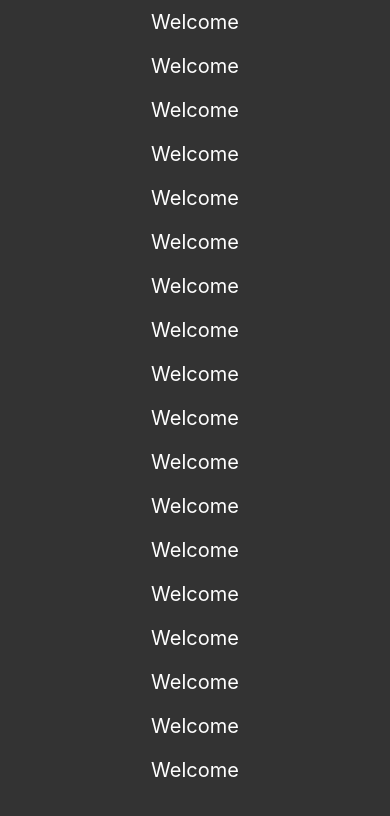
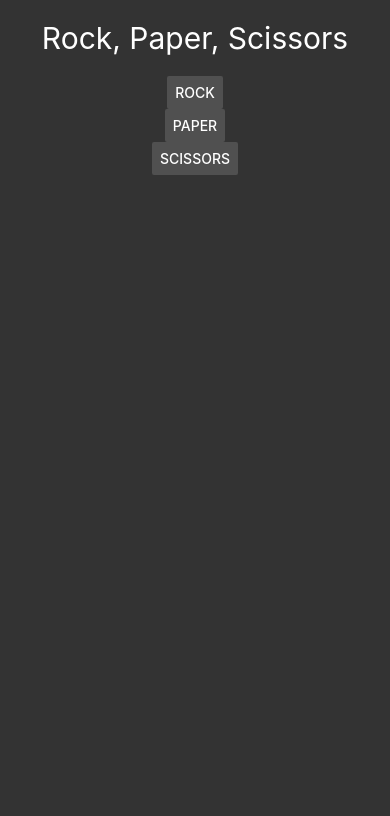
Before and after one commit to DiegoVV/reactNative, a React Native app: screen / in a window 390 px wide. Shown: the top 816 px of the page. Built offline with nearby package versions, Linux system fonts and the light colour scheme.

Commit message:
Rock Paper Scissor game is working, next we must make it look nice by adding icons and organizing the interface elements.

```diff
--- a/App.js
+++ b/App.js
@@ -1,81 +1,103 @@
-import React, {Fragment} from 'react';
+import React, {Fragment, Component} from 'react';
 import {
-  SafeAreaView,
   StyleSheet,
-  ScrollView,
   View,
   Text,
-  StatusBar,
+  Button,
+  Platform,
 } from 'react-native';
 
-import {
-  Header,
-  LearnMoreLinks,
-  Colors,
-  DebugInstructions,
-  ReloadInstructions,
-} from 'react-native/Libraries/NewAppScreen';
+class App extends Component{
+  constructor() {
+    super();
+    this.state = {
+      textValue: ''
+    }
+    this.selection= this.selection.bind(this);
+  }
 
-const App = () => {
-  return (
-    <ScrollView style={styles.scroll}>
+  selection(which){
+    var opponent = Math.floor(Math.random() * 3);
+    if (which == 0){
+      if(opponent == 0){
+        //Draw
+        this.setState({
+          textValue: 'DRAW'
+        })
+      } else if(opponent == 1){
+        //Loss
+        this.setState({
+          textValue: 'LOSS'
+        })
+      } else{
+        //Win
+        this.setState({
+          textValue: 'WIN'
+        })
+      }
+    }
+    if (which == 1){
+      if(opponent == 1){
+        //Draw
+        this.setState({
+          textValue: 'DRAW'
+        })
+      } else if(opponent == 2){
+        //Loss
+        this.setState({
+          textValue: 'LOSS'
+        })
+      } else{
+        //Win
+        this.setState({
+          textValue: 'WIN'
+        })
+      }
+    }
+    if (which == 2){
+      if(opponent == 2){
+        //Draw
+        this.setState({
+          textValue: 'DRAW'
+        })
+      } else if(opponent == 0){
+        //Loss
+        this.setState({
+          textValue: 'LOSS'
+        })
+      } else{
+        //Win
+        this.setState({
+          textValue: 'WIN'
+        })
+      }
+    }
+  }
+
+  render(){
+    return (
       <View style={styles.container}>
-        <Text style={styles.text}>Welcome</Text>
+        <Text style={styles.title}>Rock, Paper, Scissors</Text>
+        <Button
+          onPress={() => this.selection(0)}
+          title="Rock"
+          color="#505050"
+        />
+        <Button
+          onPress={() => this.selection(1)}
+          title="Paper"
+          color="#505050"
+        />
+        <Button
+          onPress={() => this.selection(2)}
+          title="Scissors"
+          color="#505050"
+        />
+        {this.state.content ? null : <Text style={styles.title}>{this.state.textValue}</Text>}
       </View>
-      <View style={styles.container}>
-        <Text style={styles.text}>Welcome</Text>
-      </View>
-      <View style={styles.container}>
-        <Text style={styles.text}>Welcome</Text>
-      </View>
-      <View style={styles.container}>
-        <Text style={styles.text}>Welcome</Text>
-      </View>
-      <View style={styles.container}>
-        <Text style={styles.text}>Welcome</Text>
-      </View>
-      <View style={styles.container}>
-        <Text style={styles.text}>Welcome</Text>
-      </View>
-      <View style={styles.container}>
-        <Text style={styles.text}>Welcome</Text>
-      </View>
-      <View style={styles.container}>
-        <Text style={styles.text}>Welcome</Text>
-      </View>
-      <View style={styles.container}>
-        <Text style={styles.text}>Welcome</Text>
-      </View>
-      <View style={styles.container}>
-        <Text style={styles.text}>Welcome</Text>
-      </View>
-      <View style={styles.container}>
-        <Text style={styles.text}>Welcome</Text>
-      </View>
-      <View style={styles.container}>
-        <Text style={styles.text}>Welcome</Text>
-      </View>
-      <View style={styles.container}>
-        <Text style={styles.text}>Welcome</Text>
-      </View>
-      <View style={styles.container}>
-        <Text style={styles.text}>Welcome</Text>
-      </View>
-      <View style={styles.container}>
-        <Text style={styles.text}>Welcome</Text>
-      </View>
-      <View style={styles.container}>
-        <Text style={styles.text}>Welcome</Text>
-      </View>
-      <View style={styles.container}>
-        <Text style={styles.text}>Welcome</Text>
-      </View>
-      <View style={styles.container}>
-        <Text style={styles.text}>Welcome</Text>
-      </View>
-    </ScrollView>
-  );
-};
+    )
+  }
+}
 
 const styles = StyleSheet.create({
   scroll: {
@@ -84,14 +106,14 @@ const styles = StyleSheet.create({
   },
   container: {
     flex: 1,
-    justifyContent: "center",
+    justifyContent: "flex-start",
     alignItems: "center",
     backgroundColor: "#333"
   },
-  text: {
-    fontSize: 20,
+  title: {
+    fontSize: 30,
     textAlign: "center",
-    margin: 10,
+    margin: 20,
     color: "#FFF"
   },
 });
--- a/index.js
+++ b/index.js
@@ -4,6 +4,7 @@
 
 import {AppRegistry} from 'react-native';
 import App from './App';
+//import App from './src'; //Automatically looks for "index.js". Didn't work, says it needs to run install npm again.
 import {name as appName} from './app.json';
 
 AppRegistry.registerComponent(appName, () => App);
--- /dev/null
+++ b/src/config/StatusBarConfig.js
@@ -0,0 +1,4 @@
+import { StatusBar } from 'react-native';
+
+StatusBar.setBackgroundColor('#DA552F');
+StatusBar.setBarStyle('light-content');
```
Also changed, not shown: src/index.js (added, +8 -0 lines), src/pages/main.js (added, +18 -0 lines), src/routes.js (added, +14 -0 lines), 1 other file (tests, documents, lock files or other folders).
